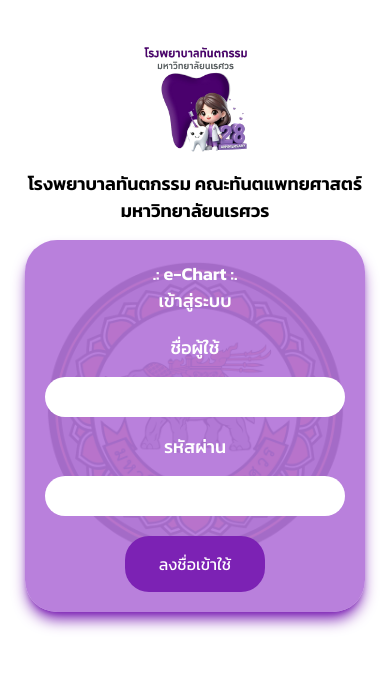
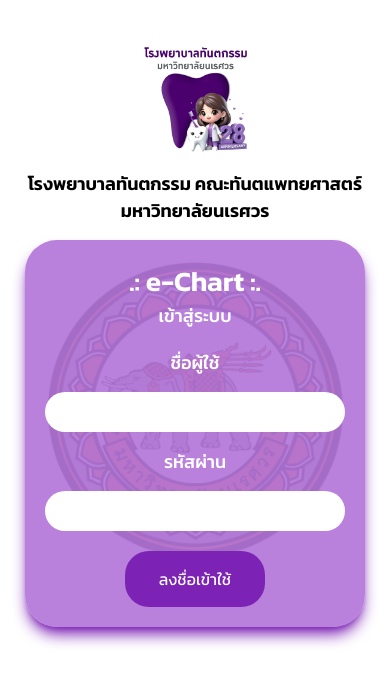
Before and after one commit to MackyVZ1/TS-SeniorProject, a React (Vite) app in the folder frontend/: page / in a window 390 px wide. Shown: the top 684 px of the page. Built offline with nearby package versions, Linux system fonts and the light colour scheme.

Commit message:
edit font size

```diff
--- a/frontend/src/page/login/LoginCard.tsx
+++ b/frontend/src/page/login/LoginCard.tsx
@@ -15,7 +15,7 @@
         lg:h-[550px]`}
       >
         <Flex direction="column" textAlign="center">
-          <Text semibold className={`text-[18px] md:text-[36px]`}>
+          <Text semibold className={`text-[28px] md:text-[36px]`}>
             .: e-Chart :.
           </Text>
           <Text medium className={`text-[18px] md:text-[28px]`}>
```
